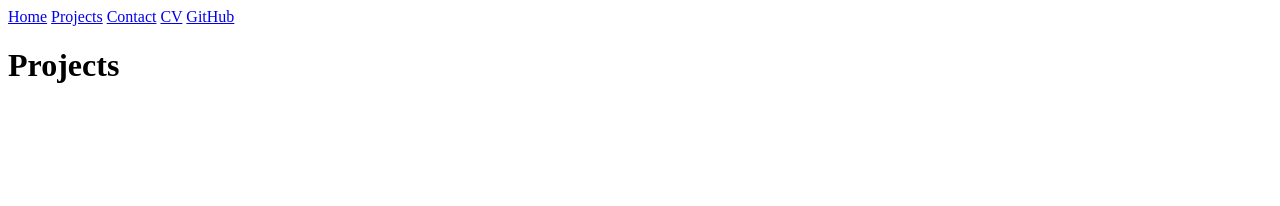
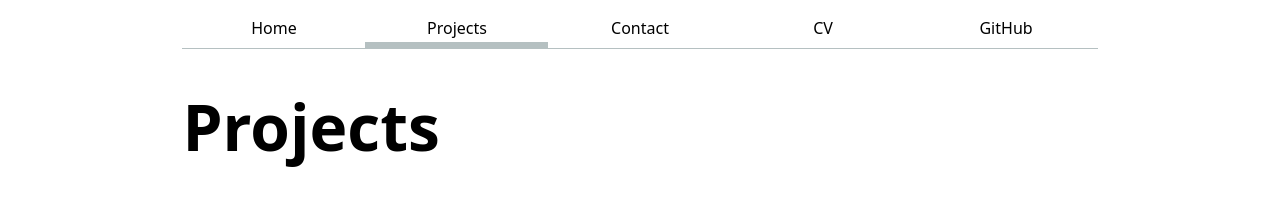
Before and after one commit to Robithan/Portfolio, a plain HTML site: page projects/index.html in a window 1280 px wide. Drawn offline with Linux system fonts and the light colour scheme.

Commit message:
lab 2 nav fix

```diff
--- a/projects/index.html
+++ b/projects/index.html
@@ -4,16 +4,16 @@
     <meta charset="UTF-8">
     <meta name="viewport" content="width=device-width, initial-scale=1.0">
     <title>Projects</title>
+    <link rel="stylesheet" href="../style.css">
 </head>
 <body>
     <nav>
-    <a href="../index.html">Home</a>
-    <a href="../projects/index.html">Projects</a>
-    <a href="../contact/index.html">Contact</a>
-    <a href="../cv/index.html">CV</a>
-    <a href="https://github.com/robithan" target="_blank">GitHub</a>
+        <a href="../index.html">Home</a>
+        <a href="../projects/index.html" class="current">Projects</a>
+        <a href="../contact/index.html">Contact</a>
+        <a href="../cv/index.html">CV</a>
+        <a href="https://github.com/robithan" target="_blank">GitHub</a>
     </nav>
-
 
     <h1>Projects</h1>
 </body>
```
Also changed, not shown: contact/index.html (+7 -14 lines), cv/index.html (+4 -1 lines).
